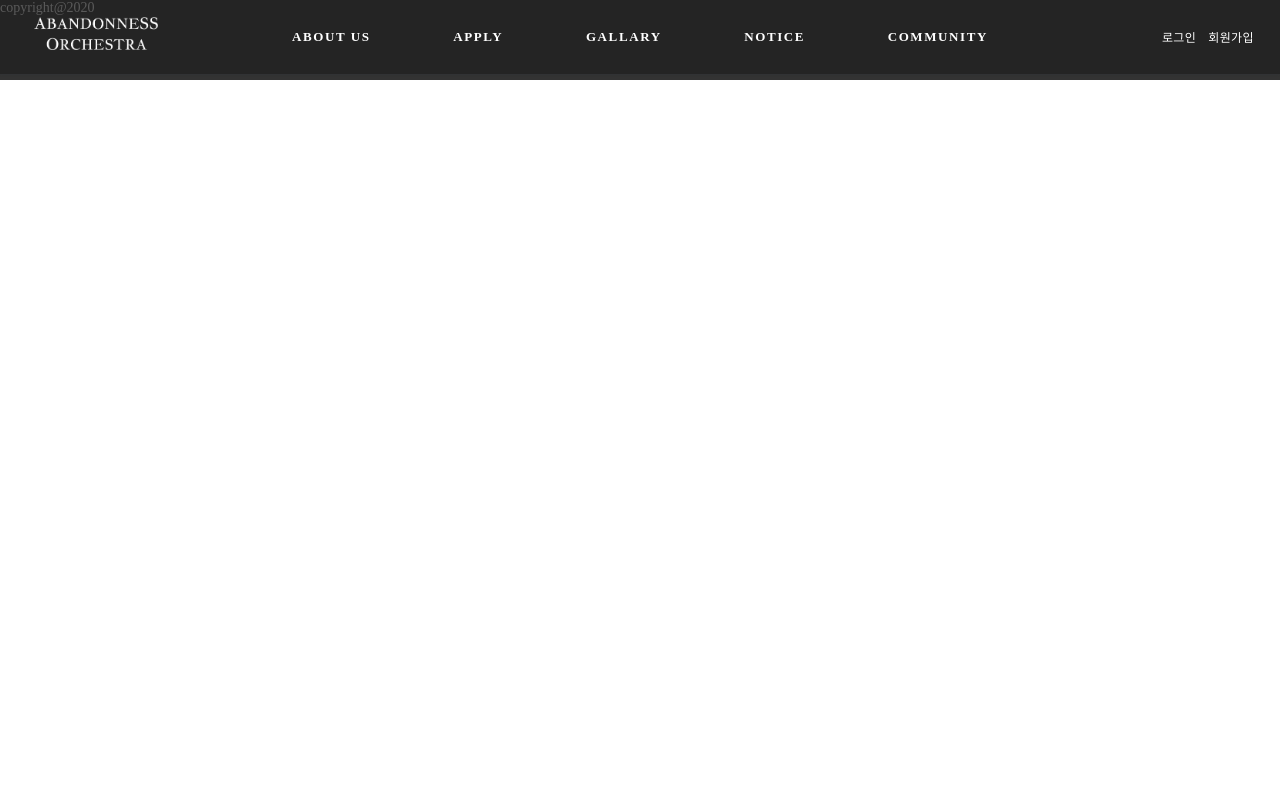
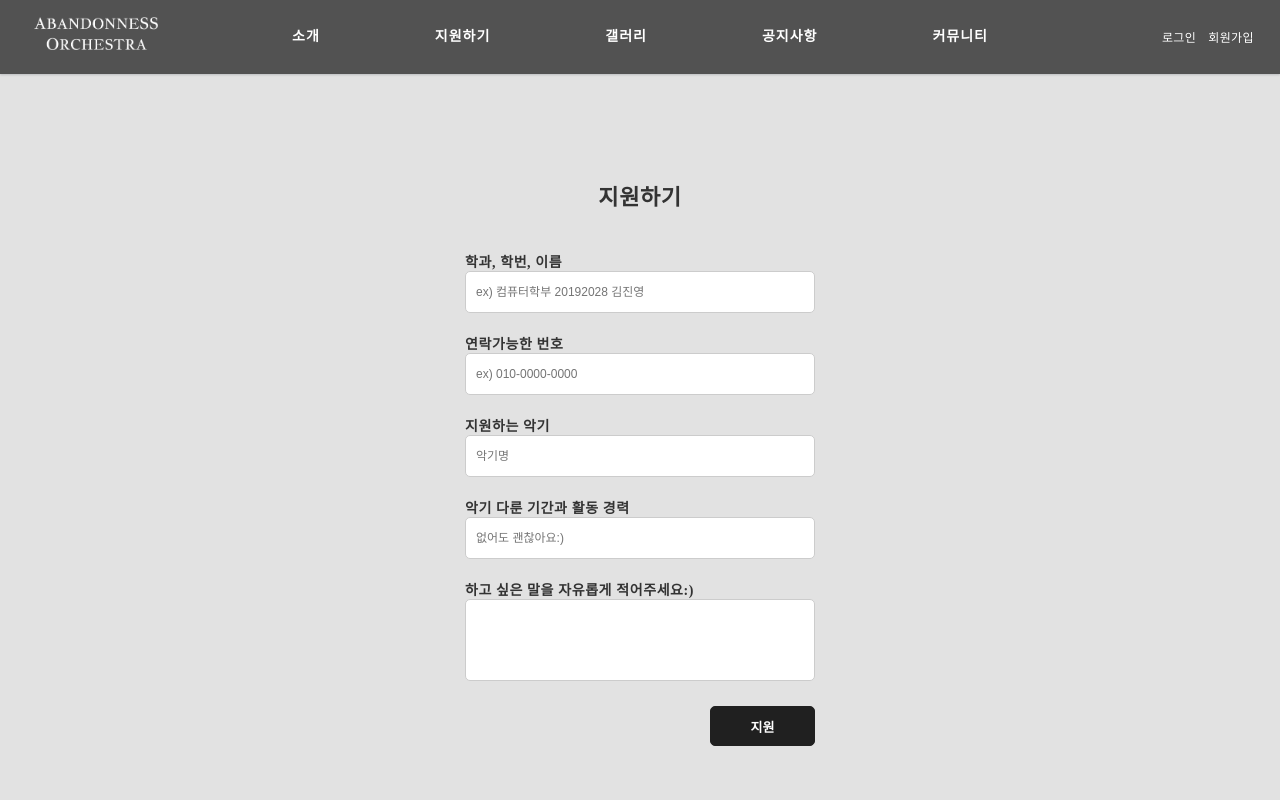
Before and after one commit to jeongyunjae/ABANDONNESS, a React (Create React App) app in the folder client/: page /apply in a window 1280 px wide. Shown: the top 800 px of the page. Built offline with nearby package versions, Linux system fonts and the light colour scheme; no server answers; a web font is replaced by a local one.

Commit message:
1. 지원하기 페이지 구현 2. 지원하기 폼형태 변경(emailjs)

```diff
--- a/client/package.json
+++ b/client/package.json
@@ -8,11 +8,12 @@
     "@testing-library/user-event": "^7.1.2",
     "antd": "4.6.1",
     "axios": "0.20.0",
+    "emailjs-com": "2.6.3",
     "react": "^16.13.1",
     "react-dom": "^16.13.1",
+    "react-redux": "7.2.1",
     "react-router-dom": "5.2.0",
     "react-scripts": "3.4.3",
-    "react-redux": "7.2.1",
     "redux": "4.0.5",
     "redux-promise": "0.6.0",
     "redux-thunk": "2.3.0"
--- a/client/src/components/views/ApplyPage/ApplyPage.css
+++ b/client/src/components/views/ApplyPage/ApplyPage.css
@@ -0,0 +1,103 @@
+* {
+  margin: 0;
+  padding: 0;
+}
+
+.apply-content {
+  margin: 0 auto;
+  width: 100%;
+  height: 900px;
+  background-color: #e2e2e2;
+  display: flex;
+  align-items: flex-end;
+  justify-content: center;
+}
+
+.apply-form {
+  width: 350px;
+  letter-spacing: 0.6px;
+  margin: auto 0px;
+}
+
+.tit-apply {
+  margin-bottom: 20px;
+  padding: 10px;
+  font-weight: 900;
+  font-size: 22px;
+  text-align: center;
+  color: #333;
+}
+
+.pure-group {
+  margin: 10px 0;
+}
+
+form label {
+  font-size: 14px;
+  font-weight: 600;
+}
+
+form input {
+  width: 96.5%;
+  height: 40px;
+  padding-inline-start: 10px;
+  border: 1px solid #ccc;
+  border-radius: 5px;
+  font-size: 12px;
+  outline: none;
+}
+
+form input[name="message"] {
+  width: 96.5%;
+  height: 80px;
+  padding-inline-start: 10px;
+  border: 1px solid #ccc;
+  border-radius: 5px;
+  font-size: 12px;
+  outline: none;
+}
+
+.button-container {
+  height: 40px;
+  width: 100%;
+  align-items: center;
+  justify-content: center;
+}
+
+.button-container button {
+  margin-top: 15px;
+  width: 30%;
+  float: right;
+  height: inherit;
+  font-size: 13px;
+  font-weight: 600;
+  border: 1px solid #202020;
+  border-radius: 5px;
+  background-color: #202020;
+  color: white;
+}
+
+@media (max-width: 768px) {
+  .apply-form {
+    width: 270px;
+    letter-spacing: 0.6px;
+    margin: auto 0px;
+  }
+
+  form input {
+    height: 37px;
+    font-size: 11px;
+  }
+
+  form label {
+    font-size: 12px;
+  }
+
+  .button-container button {
+    margin-top: 15px;
+    width: 35%;
+    float: right;
+    height: 35px;
+    font-size: 13px;
+  }
+}
--- a/client/src/components/views/ApplyPage/ApplyPage.js
+++ b/client/src/components/views/ApplyPage/ApplyPage.js
@@ -1,4 +1,5 @@
 import React, { useState } from "react";
+import emailjs from "emailjs-com";
 import { useDispatch } from "react-redux";
 import { withRouter } from "react-router-dom";
 import { BrowserRouter as Router, Switch, Route, Link } from "react-router-dom";
@@ -7,14 +8,124 @@ import Header from "../Header/Header";
 import Footer from "../Footer/Footer";
 import "./ApplyPage.css";
 
-const ApplyPage = () => {
+const ApplyPage = (props) => {
+  const [applyForm, setApplyForm] = useState({
+    name: "",
+    phoneNum: "",
+    inst: "",
+    term: "",
+    message: "",
+  });
+
+  const { name, phoneNum, inst, term, message } = applyForm;
+
+  const onChange = (e) => {
+    const nextForm = {
+      ...applyForm,
+      [e.target.name]: e.target.value,
+    };
+    setApplyForm(nextForm);
+  };
+  const sendEmail = (event) => {
+    event.preventDefault();
+
+    emailjs
+      .sendForm(
+        "service_k53u2rg",
+        "template_oigcbp8",
+        event.target,
+        "user_sYL5UWiM0ru0YERDH5pff"
+      )
+      .then(
+        (result) => {
+          alert("지원이 완료되었습니다:) 1~3일 안에 연락드리겠습니다!");
+          props.history.push("/");
+          console.log(result.text);
+        },
+        (error) => {
+          console.log(error.text);
+        }
+      );
+  };
+
   return (
-    <div>
+    <div className="wrapper">
       <Header />
-      <div className="content"></div>
+      <div className="apply-content">
+        <div className="apply-form">
+          <div className="tit-apply">지원하기</div>
+          <form
+            style={{ display: "flex", flexDirection: "column" }}
+            onSubmit={sendEmail}
+          >
+            <div className="pure-group">
+              <label>학과, 학번, 이름</label>
+              <input
+                type="text"
+                name="name"
+                value={name}
+                placeholder="ex) 컴퓨터학부 20192028 김진영"
+                onChange={onChange}
+                required
+              />
+            </div>
+            <div className="pure-group">
+              <label>연락가능한 번호</label>
+              <input
+                type="text"
+                name="phoneNum"
+                placeholder="ex) 010-0000-0000"
+                value={phoneNum}
+                onChange={onChange}
+                required
+              />
+            </div>
+
+            <div className="pure-group">
+              <label>지원하는 악기 </label>
+              <input
+                type="text"
+                name="inst"
+                value={inst}
+                placeholder="악기명"
+                onChange={onChange}
+                required
+              />
+            </div>
+
+            <div className="pure-group">
+              <label>악기 다룬 기간과 활동 경력</label>
+              <input
+                type="text"
+                name="term"
+                value={term}
+                placeholder="없어도 괜찮아요:)"
+                onChange={onChange}
+                required
+              />
+            </div>
+
+            <div className="pure-group">
+              <label>하고 싶은 말을 자유롭게 적어주세요:)</label>
+              <input
+                type="text"
+                name="message"
+                value={message}
+                onChange={onChange}
+                required
+              />
+            </div>
+            <div className="button-container">
+              <button className="button-success" type="submit" value="Send">
+                지원
+              </button>
+            </div>
+          </form>
+        </div>
+      </div>
       <Footer />
     </div>
   );
 };
 
-export default ApplyPage;
+export default withRouter(ApplyPage);
--- a/client/src/components/views/Header/Header.css
+++ b/client/src/components/views/Header/Header.css
@@ -68,10 +68,10 @@ nav .menu {
 }
 
 .menu > li {
-  font-size: 13px;
-  font-weight: 600;
+  font-size: 14px;
+  font-weight: 700;
   list-style: none;
-  letter-spacing: 1.6px;
+  letter-spacing: 1px;
 }
 
 span {
--- a/client/src/components/views/Header/Header.js
+++ b/client/src/components/views/Header/Header.js
@@ -68,19 +68,19 @@ const Header = (props) => {
           <nav>
             <ul className="menu">
               <li>
-                <Link to="/about">ABOUT US</Link>
+                <Link to="/about">소개</Link>
               </li>
               <li>
-                <Link to="/apply">APPLY</Link>
+                <Link to="/apply">지원하기</Link>
               </li>
               <li>
-                <Link to="#">GALLARY</Link>
+                <Link to="#">갤러리</Link>
               </li>
               <li>
-                <Link to="#">NOTICE</Link>
+                <Link to="#">공지사항</Link>
               </li>
               <li>
-                <Link to="#">COMMUNITY</Link>
+                <Link to="#">커뮤니티</Link>
               </li>
             </ul>
           </nav>
--- a/client/src/components/views/LoginPage/LoginPage.css
+++ b/client/src/components/views/LoginPage/LoginPage.css
@@ -20,6 +20,7 @@
 }
 
 .tit-login {
+  margin: 0 auto;
   margin-bottom: 20px;
   padding: 10px;
   font-weight: 900;
@@ -28,17 +29,19 @@
   color: #333;
 }
 
-form input {
+.Login-form input {
+  margin: 0 auto;
   height: 42px;
   margin-top: 10px;
   padding-inline-start: 10px;
+  width: 96%;
   border: 1px solid #ccc;
   border-radius: 3px;
   font-size: 12px;
   outline: none;
 }
 
-form button {
+.Login-form button {
   padding-inline-start: 0%;
   height: 40px;
   margin-top: 30px;
--- a/client/src/components/views/LoginPage/LoginPage.js
+++ b/client/src/components/views/LoginPage/LoginPage.js
@@ -52,12 +52,14 @@ const LoginPage = (props) => {
               placeholder="아이디를 입력해주세요"
               value={UsersId}
               onChange={onUsersIdHandler}
+              required
             />
             <input
               type="password"
               placeholder="비밀번호를 입력해주세요"
               value={Password}
               onChange={onPasswordHandler}
+              required
             />
             <button type="submit">로그인</button>
           </form>
--- a/client/src/components/views/RegisterPage/RegisterPage.css
+++ b/client/src/components/views/RegisterPage/RegisterPage.css
@@ -29,6 +29,7 @@ label {
 }
 
 .signup-form input {
+  width: 96.5%;
   height: 36px;
   margin-bottom: 18px;
   padding-inline-start: 10px;
@@ -38,13 +39,12 @@ label {
   outline: none;
 }
 
-form input[value="가입하기"] {
-  padding-inline-start: 0%;
+.signup-form button {
   height: 40px;
-  margin-top: 10px;
+  margin-top: 30px;
   font-size: 13px;
-  border: 1px solid #97a1f8;
-  background-color: #97a1f8;
+  border: 1px solid #202020;
+  background-color: #202020;
   color: white;
 }
 
```
Also changed, not shown: client/src/components/views/RegisterPage/RegisterPage.js (+6 -1 lines), 1 other file (tests, documents, lock files or other folders).
